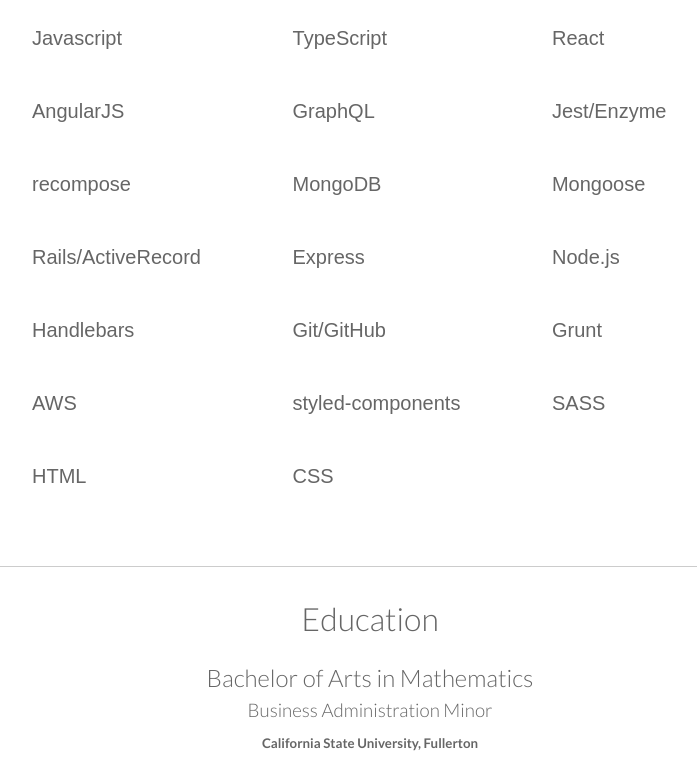
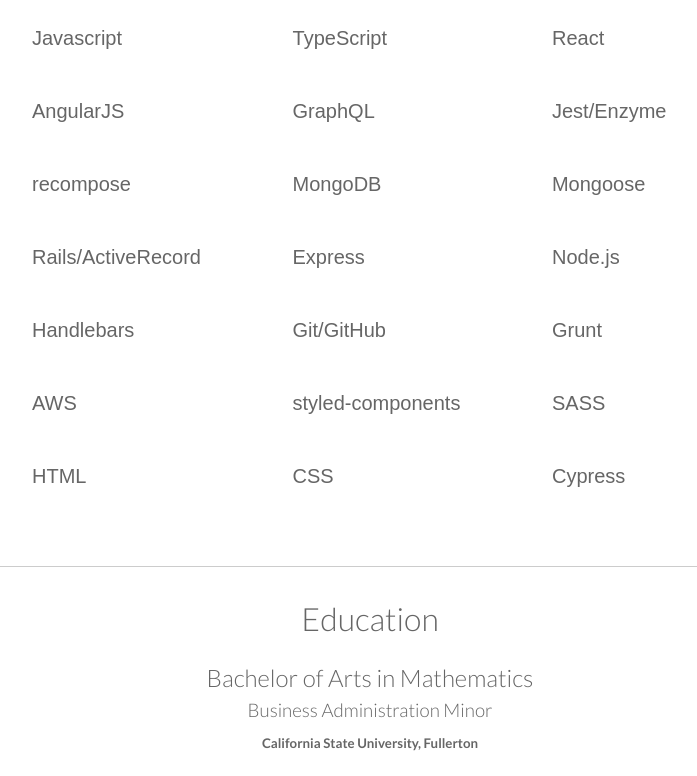
Before and after one commit to fsultani/fsultani.github.io, a plain HTML site: page index.html in a window 1280 px wide. Shown: the part 4482-5258 px from the top of the page, without its empty margins (270-967 px from the left). Drawn offline with Linux system fonts and the light colour scheme.

Commit message:
Update index.html

```diff
--- a/index.html
+++ b/index.html
@@ -231,6 +231,7 @@
           <div class="grid-item">SASS</div>
           <div class="grid-item">HTML</div>
           <div class="grid-item">CSS</div>
+          <div class="grid-item">Cypress</div>
         </div>
       </section>
     </div>
```
